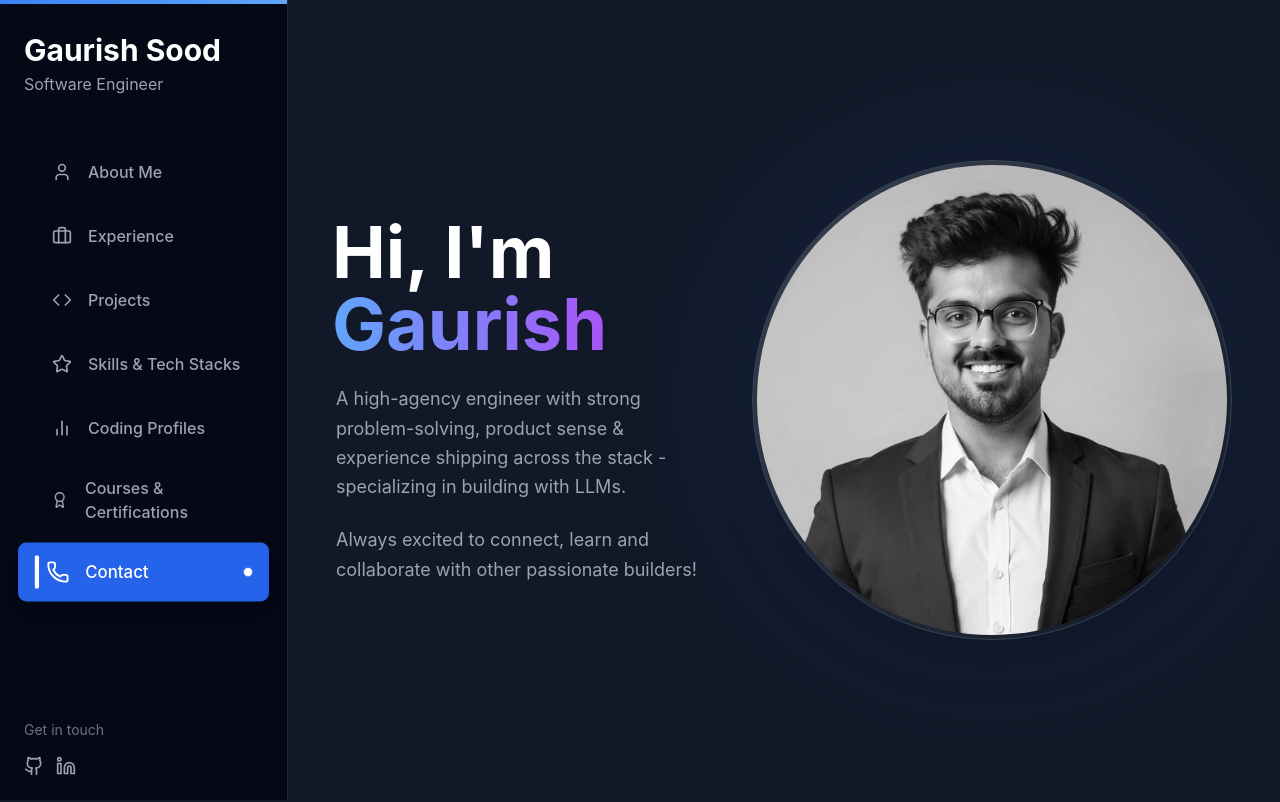
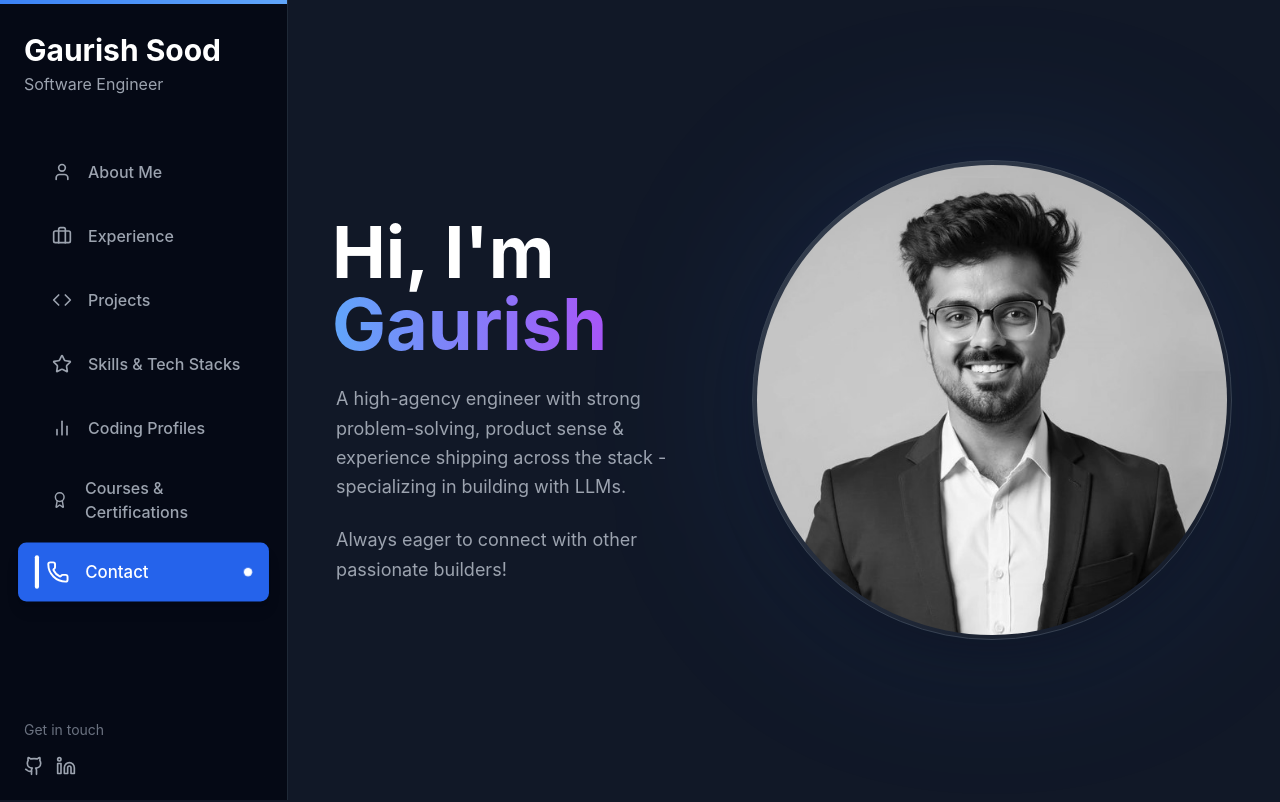
Before and after one commit to Gaurishh/portfolio-website, a Next.js app: page / in a window 1280 px wide. Shown: the top 802 px of the page. Built offline with nearby package versions, Linux system fonts and the light colour scheme.

Commit message:
Update text in AboutSection component

```diff
--- a/components/AboutSection.js
+++ b/components/AboutSection.js
@@ -19,7 +19,7 @@ const AboutSection = () => {
                             A high-agency engineer with strong problem-solving, product sense & experience shipping across the stack - specializing in building with LLMs.
                         </p>
                         <p className="text-gray-400 text-lg leading-relaxed">
-                            Always excited to connect, learn and collaborate with other passionate builders!
+                            Always eager to connect with other passionate builders!
                         </p>
 
                     </div>
```
